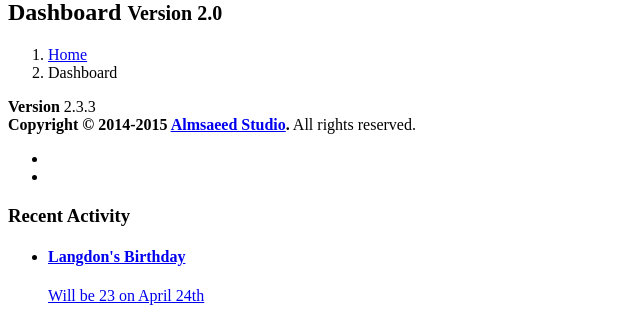
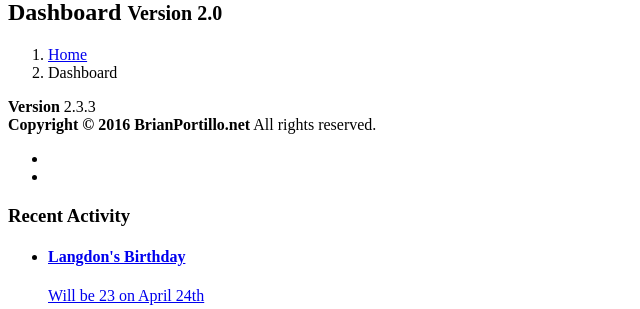
Before and after one commit to BrianPortillo/zendapp, a PHP site: template module/Application/view/layout/layout.phtml in a window 1280 px wide. Shown: the part 2029-2338 px from the top of the page, without its empty margins (0-640 px from the left). Run offline with PHP 8.4, Linux system fonts and the light colour scheme; the template is opened without the code that fills it, so the values that code supplies are empty; some libraries are stand-ins or nearby versions.

Commit message:
Upstream Push Test

```diff
--- a/module/Application/view/layout/layout.phtml
+++ b/module/Application/view/layout/layout.phtml
@@ -488,7 +488,7 @@
     <div class="pull-right hidden-xs">
       <b>Version</b> 2.3.3
     </div>
-    <strong>Copyright &copy; 2014-2015 <a href="http://almsaeedstudio.com">Almsaeed Studio</a>.</strong> All rights
+    <strong>Copyright &copy; 2016 BrianPortillo.net</strong> All rights
     reserved.
   </footer>
 
```
